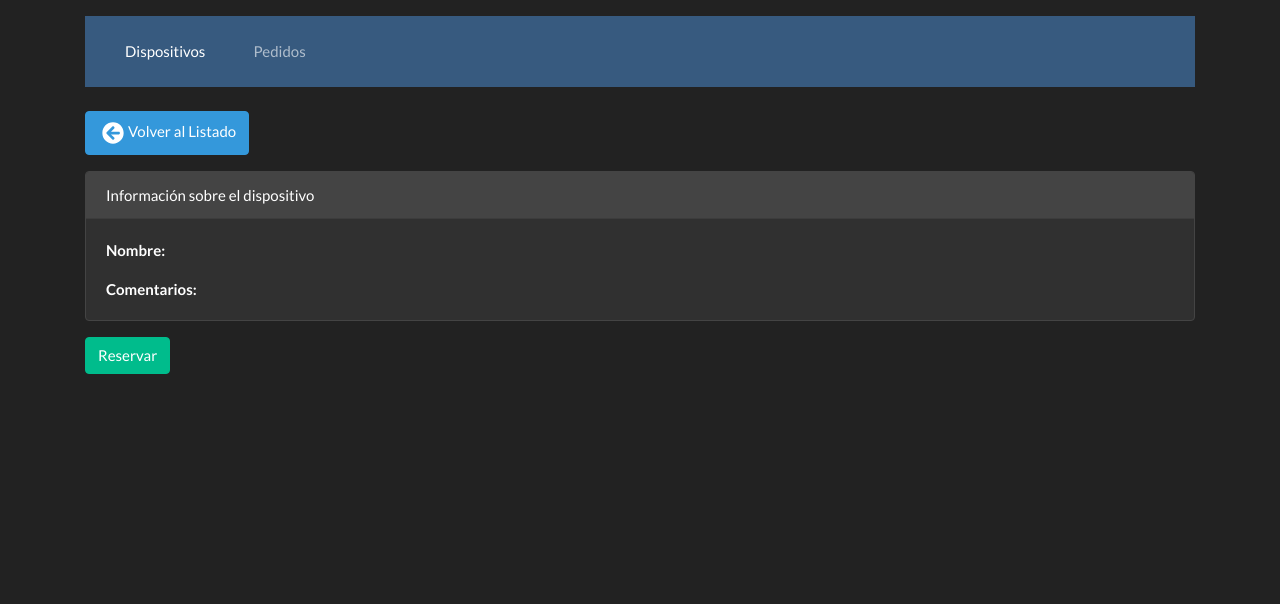
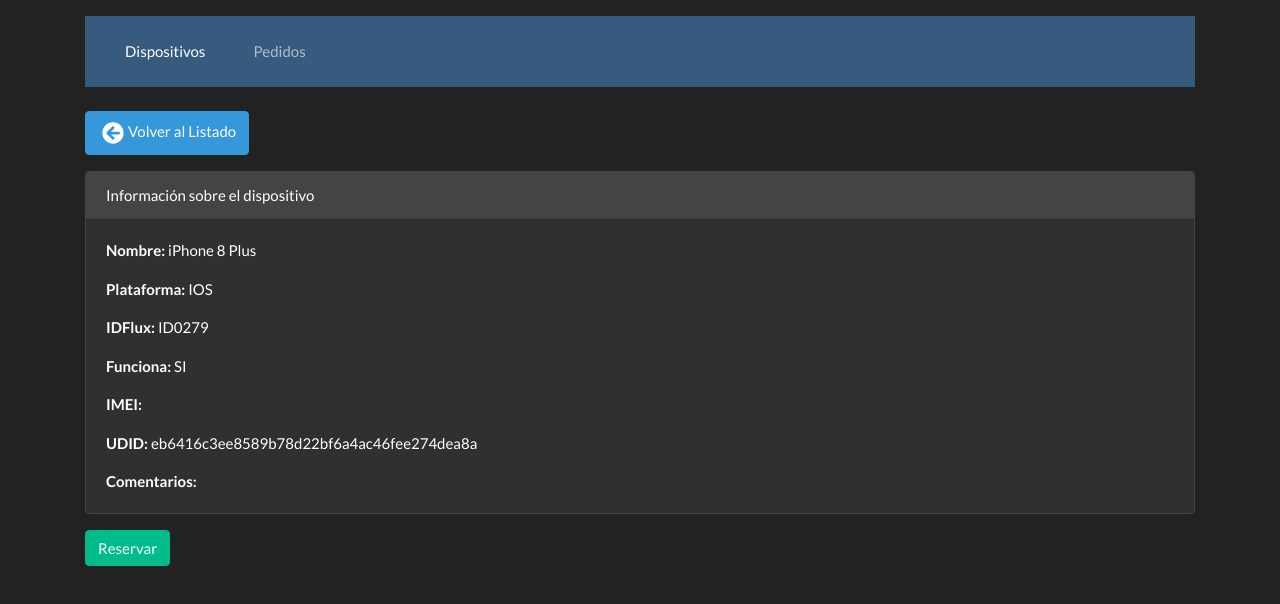
Before and after one commit to federicorufrancos/quienlotiene, a React (Create React App) app: page /device/ID0279 in a window 1280 px wide. Shown: the top 604 px of the page. Built offline with nearby package versions, Linux system fonts and the light colour scheme.

Commit message:
Showing device info

```diff
--- a/package.json
+++ b/package.json
@@ -12,6 +12,7 @@
     "react-redux": "^7.1.1",
     "react-router-dom": "^5.0.1",
     "react-scripts": "2.0.0",
+    "redux": "^4.0.4",
     "sweetalert2": "^8.17.6"
   },
   "scripts": {
--- a/src/components/devices/DeviceInfo.js
+++ b/src/components/devices/DeviceInfo.js
@@ -1,43 +1,78 @@
-import React from 'react';
-import { Link } from 'react-router-dom';
-import { ReactComponent as ArrowLeft } from  '../../assets/arrow-circle-left-solid.svg';
-import Swal from 'sweetalert2';
+import React, { useState, useEffect } from "react";
+import { Link } from "react-router-dom";
+import { ReactComponent as ArrowLeft } from "../../assets/arrow-circle-left-solid.svg";
+import Swal from "sweetalert2";
+import { useDispatch, useSelector } from "react-redux";
 
-const DeviceInfo = ({device}) => {
+const DeviceInfo = ({match, history}) => {
+  const [deviceInfo, saveDeviceInfo] = useState({});
+
+  const id = match.params.id;
+
+  const { devices } = useSelector(state => state.devices);
+
+  useEffect(() => {
+    if (deviceInfo) {
+      const deviceFound = devices.find(device => device.IDFlux === id);
+      saveDeviceInfo(deviceFound);
+      console.log("encontró el dispositivo");
+    }
+  }, [deviceInfo]);
+
   const reservar = () => {
-        Swal.fire(
-            'Reservado!',
-            'El dispositivo te fue asignado.',
-            'success'
-        );
-    }
+    Swal.fire("Reservado!", "El dispositivo te fue asignado.", "success");
+  };
   return (
-        //const  =  this.props;
-
     <div className="col-lg-12">
       <Link to="/" className="btn btn-info">
-                <ArrowLeft className="app-icon p-1"/>Volver al Listado
+        <ArrowLeft className="app-icon p-1" />
+        Volver al Listado
       </Link>
 
       <div className="card card-device-info border-secondary mb-3 mt-3">
         <div className="card-header">Información sobre el dispositivo</div>
         <div className="card-body">
           <p className="card-text">
-                        <span className="font-weight-bold">
-                            Nombre:
-                        </span> {' '}
-
+            <span className="font-weight-bold">Nombre:</span> {deviceInfo.name}
+          </p>
+          { deviceInfo.assignedTo ?
+            <p className="card-text">
+                <span className="font-weight-bold">Asignado a:</span> {deviceInfo.assignedTo}
+            </p>
+          : null }
+          <p className="card-text">
+            <span className="font-weight-bold">Plataforma:</span>{" "}
+            {deviceInfo.platform}
           </p>
           <p className="card-text">
-                        <span className="font-weight-bold">
-                            Comentarios:
-                        </span> {' '}
+            <span className="font-weight-bold">IDFlux:</span>{" "}
+            {deviceInfo.IDFlux}
+          </p>
+          <p className="card-text">
+            <span className="font-weight-bold">Funciona:</span>{" "}
+            {deviceInfo.works}
+          </p>
+          <p className="card-text">
+            <span className="font-weight-bold">IMEI:</span> {deviceInfo.IMEI}
+          </p>
+          <p className="card-text">
+            <span className="font-weight-bold">UDID:</span> {deviceInfo.UDID}
+          </p>
+          <p className="card-text">
+            <span className="font-weight-bold">Comentarios:</span>{" "}
+            {deviceInfo.comments}
           </p>
         </div>
       </div>
-            <button className="btn btn-success" type="button" onClick={() => reservar()}>Reservar</button>
+      <button
+        className="btn btn-success"
+        type="button"
+        onClick={() => reservar()}
+      >
+        Reservar
+      </button>
     </div>
   );
-}
+};
 
 export default DeviceInfo;
```
Lines whose indentation alone changed are shown as unchanged.
